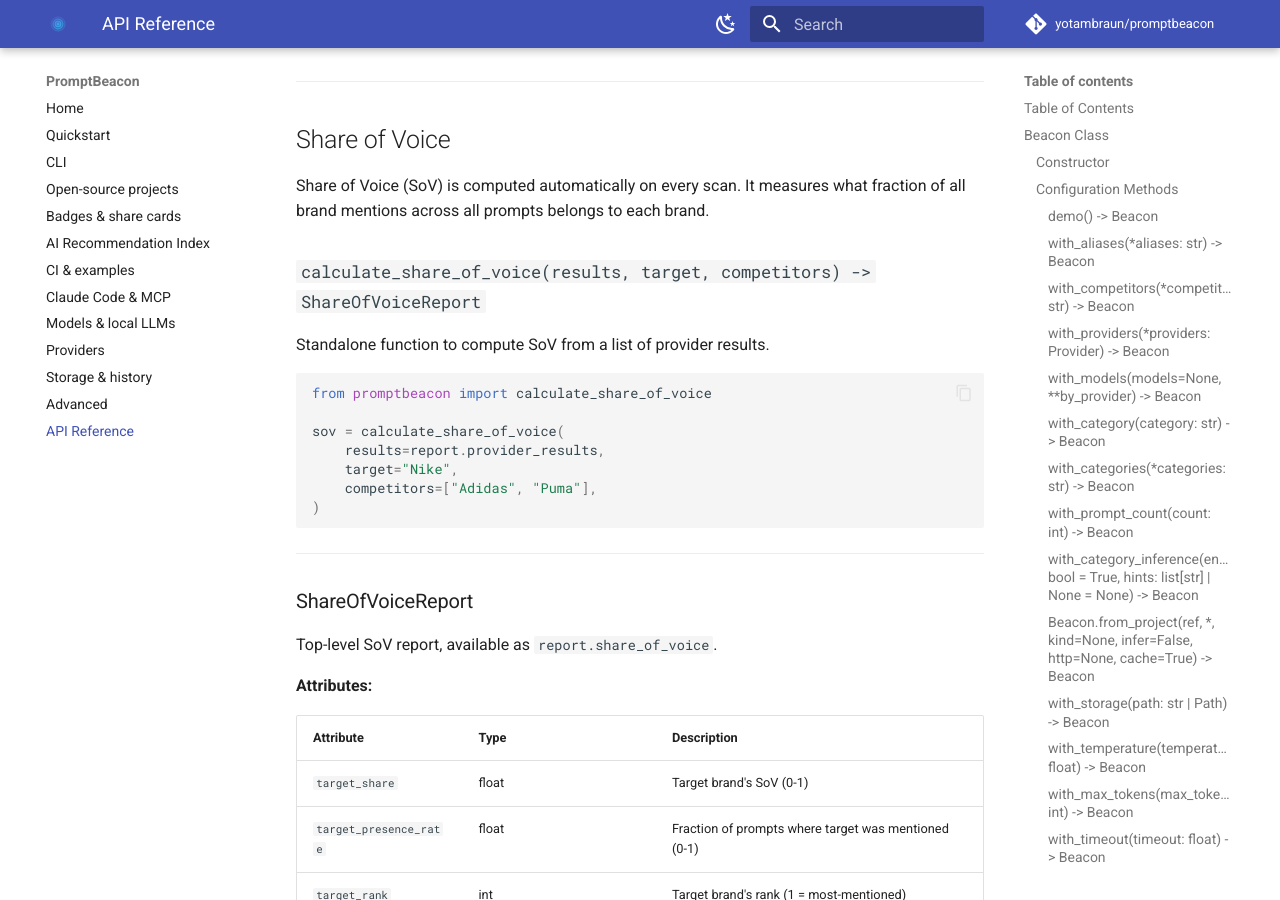
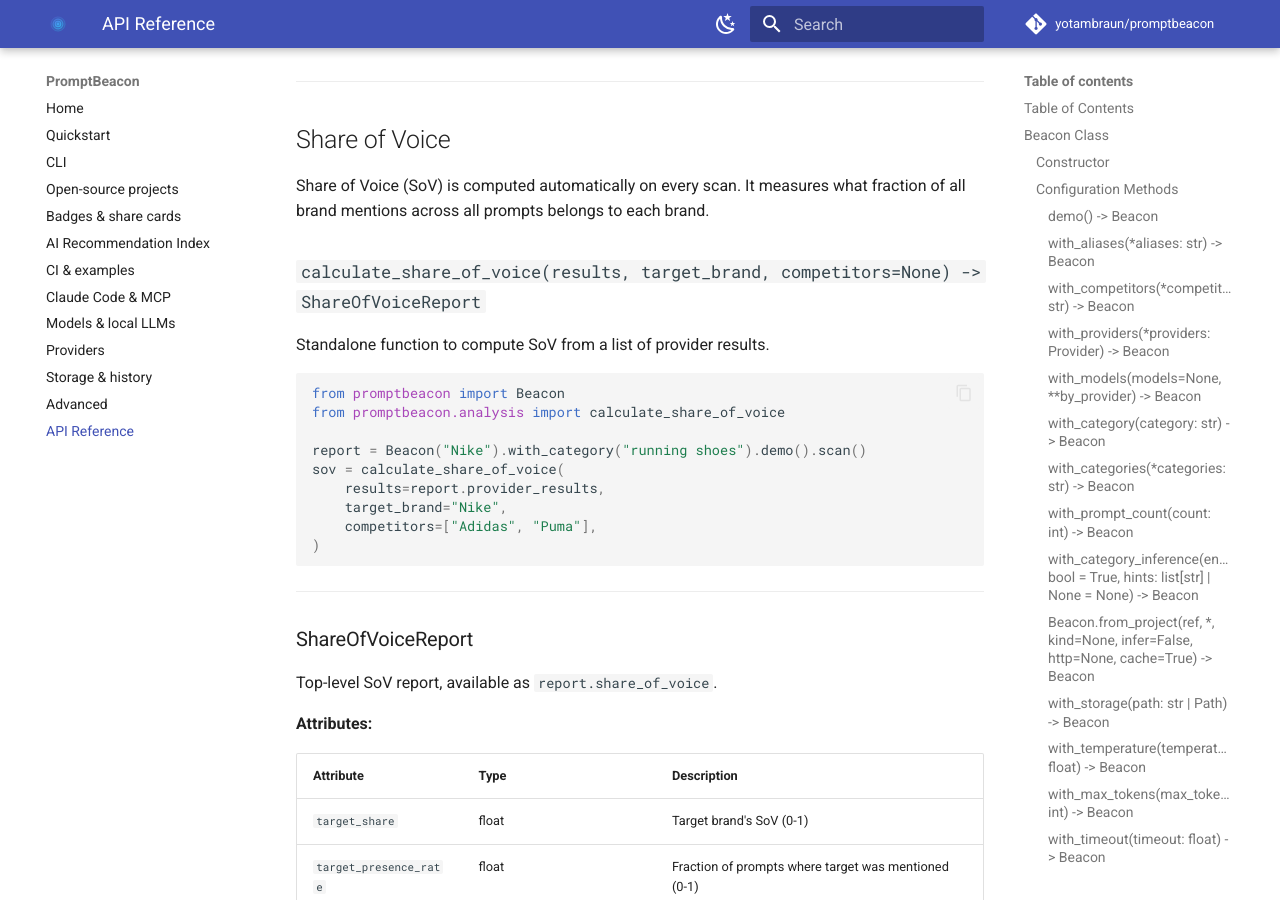
Before and after one commit to yotambraun/promptbeacon, an MkDocs documentation site: the page built from docs/api-reference.md, in a window 1280 px wide and 900 px high, scrolled down 32246 px. Built offline with MkDocs 1.6.1 and Material for MkDocs 9.7.7, drawn with Linux system fonts in a browser that asks for light colours; comment, search, counter and statistics services are not loaded.

Commit message:
docs(api): correct the calculate_share_of_voice import and argument names

````diff
--- a/docs/api-reference.md
+++ b/docs/api-reference.md
@@ -1356,16 +1356,18 @@ A single historical data point.
 
 Share of Voice (SoV) is computed automatically on every scan. It measures what fraction of all brand mentions across all prompts belongs to each brand.
 
-### `calculate_share_of_voice(results, target, competitors) -> ShareOfVoiceReport`
+### `calculate_share_of_voice(results, target_brand, competitors=None) -> ShareOfVoiceReport`
 
 Standalone function to compute SoV from a list of provider results.
 
 ```python
-from promptbeacon import calculate_share_of_voice
-
+from promptbeacon import Beacon
+from promptbeacon.analysis import calculate_share_of_voice
+
+report = Beacon("Nike").with_category("running shoes").demo().scan()
 sov = calculate_share_of_voice(
     results=report.provider_results,
-    target="Nike",
+    target_brand="Nike",
     competitors=["Adidas", "Puma"],
 )
 ```
````
